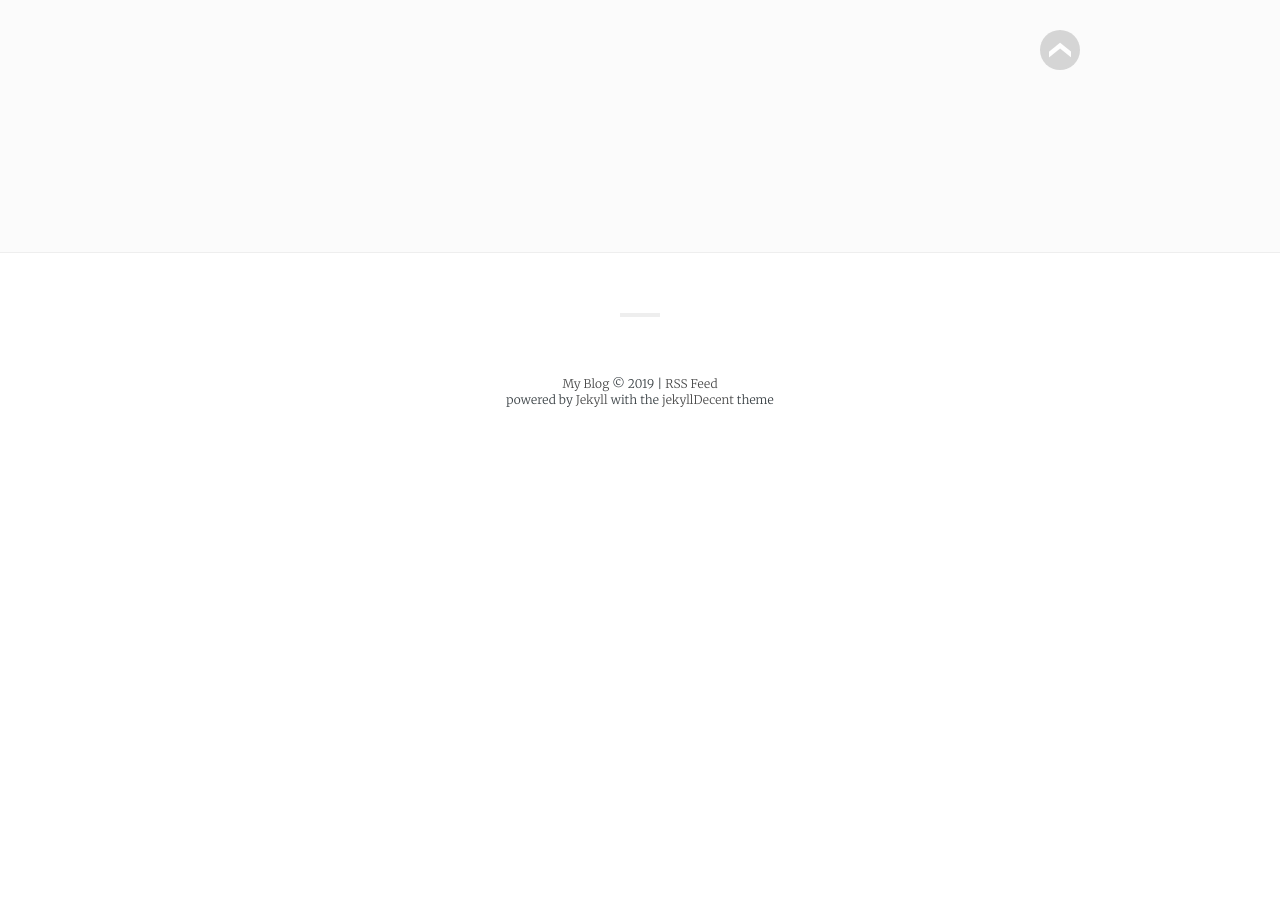
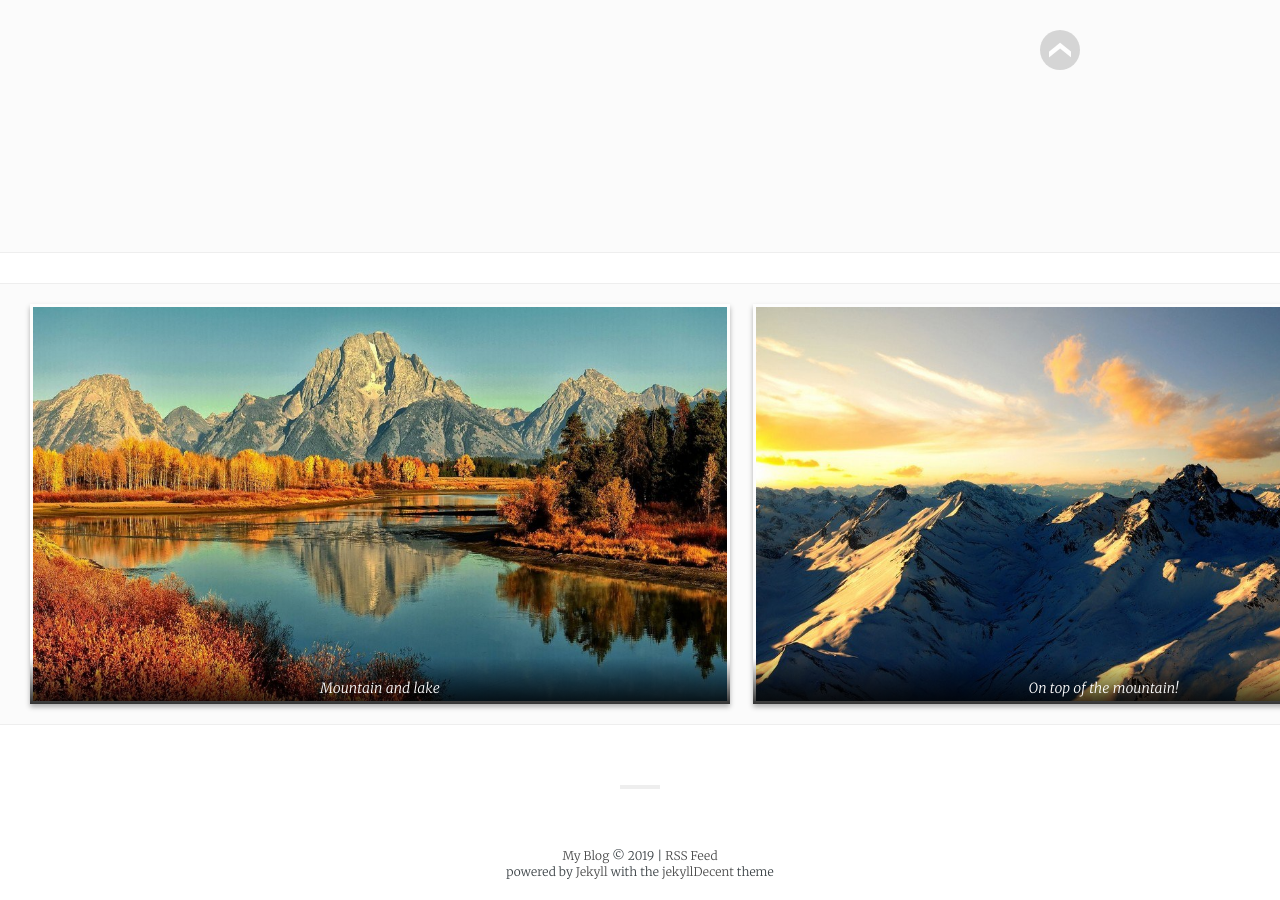
Before and after one commit to kleinzcy/kleinzcy.github.io, a Jekyll site: the page built from _posts/2019-04-02-DCIC-Customer-credit.md, in a window 1280 px wide and 900 px high, scrolled down 2976 px. Built offline with Jekyll 4.4.1, drawn with Linux system fonts in a browser that asks for light colours; some web fonts are replaced; before the commit the page ends 3404 px from its top, so only the background shows below that.

Commit message:
Update DCIC2019-消费者画像

```diff
--- a/_posts/2019-04-02-DCIC-Customer-credit.md
+++ b/_posts/2019-04-02-DCIC-Customer-credit.md
@@ -53,3 +53,18 @@ author: chuyu zhang
    ![]({{ "/media/img/IMG_20190402_095503.jpg" | absolute_url }})
    ![]({{ "/media/img/IMG_20190331_210846.jpg" | absolute_url }})
 </div>
+
+<div class="album">
+   <figure>
+      <img src="{{ "/media/img/mountain1.jpg" | absolute_url }}" />
+      <figcaption>Mountain and lake</figcaption>
+   </figure>
+   <figure>
+      <img src="{{ "/media/img/mountain2.jpg" | absolute_url }}" />
+      <figcaption>On top of the mountain!</figcaption>
+   </figure>
+   <figure>
+      <img src="{{ "/media/img/mountain3.jpg" | absolute_url }}" />
+      <figcaption>What a view</figcaption>
+   </figure>
+</div>
```
